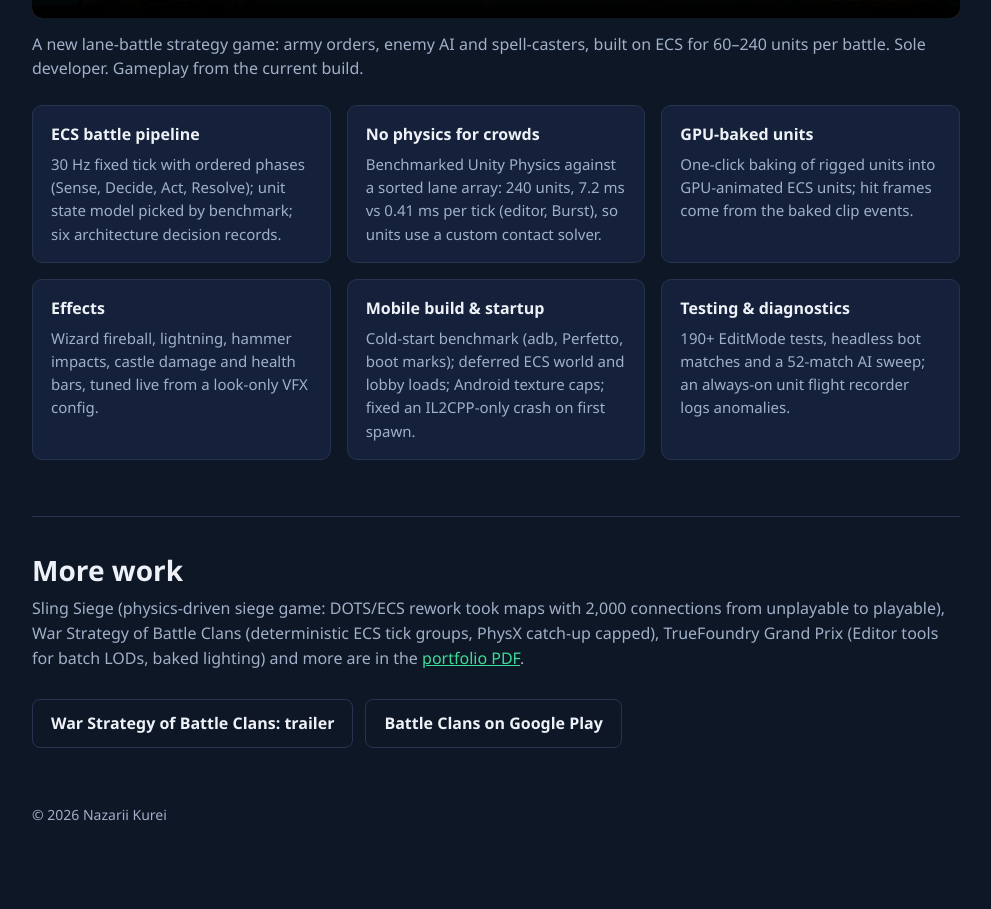
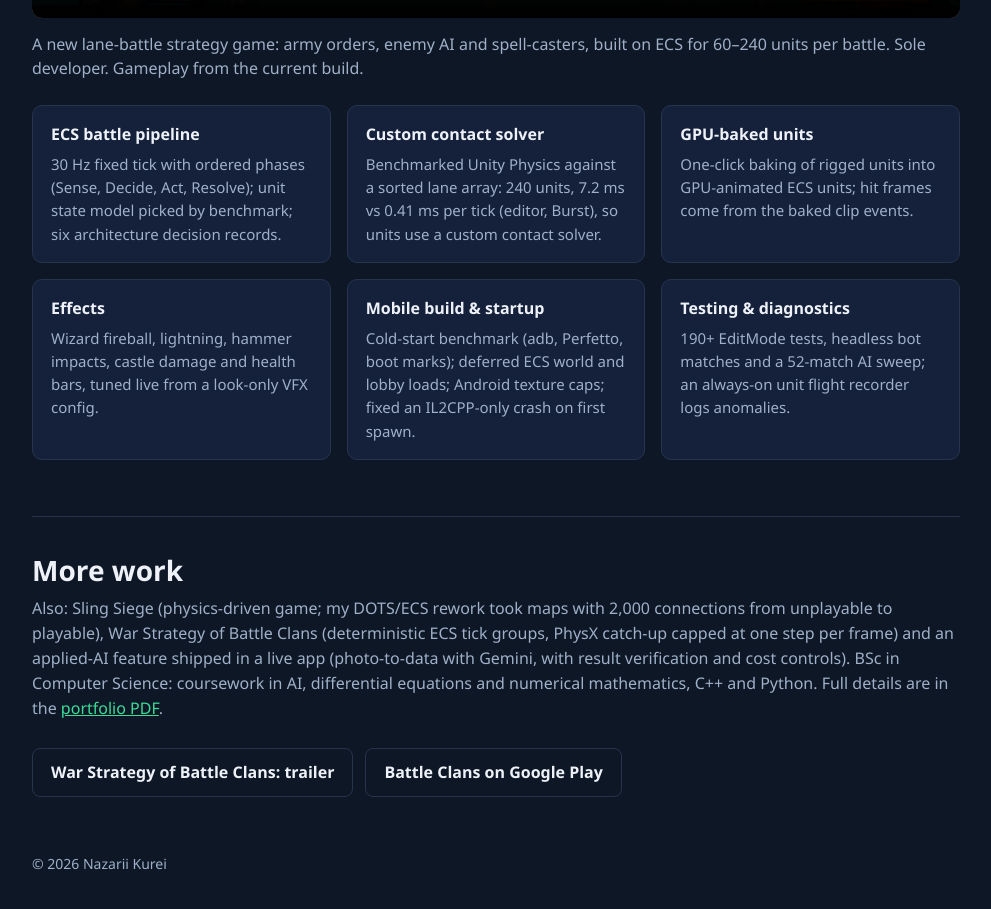
Before and after one commit to nazarii-kurei/nazarii-kurei.github.io, a plain HTML site: page 3/index.html in a window 1280 px wide. Shown: the part 965-1874 px from the top of the page, without its empty margins (144-1135 px from the left). Drawn offline with Linux system fonts and the light colour scheme; grey boxes are pictures that could not be loaded.

Commit message:
Page 3: reposition for simulation and physics-based AI
Co-Authored-By: Claude Opus 5.5 <noreply@anthropic.com>

```diff
--- a/3/index.html
+++ b/3/index.html
@@ -4,7 +4,7 @@
 <meta charset="utf-8">
 <meta name="viewport" content="width=device-width, initial-scale=1">
 <meta name="robots" content="noindex, nofollow">
-<title>Nazarii Kurei · Unity Developer</title>
+<title>Nazarii Kurei · Software Developer</title>
 <meta name="description" content="Nazarii Kurei, Unity developer: CV, portfolio and gameplay videos.">
 <style>
   :root {
@@ -45,7 +45,7 @@
 <main>
   <p class="eyebrow">Portfolio</p>
   <h1>Nazarii Kurei</h1>
-  <p class="lead">Unity Developer · Simulation &amp; physics gameplay · DOTS/ECS · Performance · Editor tools</p>
+  <p class="lead">Software Developer · Real-time simulation · Performance-critical C# · Physics &amp; AI agents</p>
   <p class="muted">Umeå, Sweden · right to work in Sweden · available on-site in Umeå</p>
   <div class="actions">
     <a class="btn primary" href="files/Nazarii_Kurei_Portfolio.pdf">Portfolio (PDF)</a>
@@ -64,7 +64,7 @@
     <p class="muted" style="margin-top:14px">A new lane-battle strategy game: army orders, enemy AI and spell-casters, built on ECS for 60–240 units per battle. Sole developer. Gameplay from the current build.</p>
     <div class="grid">
       <div class="card"><h3>ECS battle pipeline</h3><p>30 Hz fixed tick with ordered phases (Sense, Decide, Act, Resolve); unit state model picked by benchmark; six architecture decision records.</p></div>
-      <div class="card"><h3>No physics for crowds</h3><p>Benchmarked Unity Physics against a sorted lane array: 240 units, 7.2 ms vs 0.41 ms per tick (editor, Burst), so units use a custom contact solver.</p></div>
+      <div class="card"><h3>Custom contact solver</h3><p>Benchmarked Unity Physics against a sorted lane array: 240 units, 7.2 ms vs 0.41 ms per tick (editor, Burst), so units use a custom contact solver.</p></div>
       <div class="card"><h3>GPU-baked units</h3><p>One-click baking of rigged units into GPU-animated ECS units; hit frames come from the baked clip events.</p></div>
       <div class="card"><h3>Effects</h3><p>Wizard fireball, lightning, hammer impacts, castle damage and health bars, tuned live from a look-only VFX config.</p></div>
       <div class="card"><h3>Mobile build &amp; startup</h3><p>Cold-start benchmark (adb, Perfetto, boot marks); deferred ECS world and lobby loads; Android texture caps; fixed an IL2CPP-only crash on first spawn.</p></div>
@@ -74,7 +74,7 @@
 
   <section id="more">
     <h2>More work</h2>
-    <p class="muted">Sling Siege (physics-driven siege game: DOTS/ECS rework took maps with 2,000 connections from unplayable to playable), War Strategy of Battle Clans (deterministic ECS tick groups, PhysX catch-up capped), TrueFoundry Grand Prix (Editor tools for batch LODs, baked lighting) and more are in the <a href="files/Nazarii_Kurei_Portfolio.pdf">portfolio PDF</a>.</p>
+    <p class="muted">Also: Sling Siege (physics-driven game; my DOTS/ECS rework took maps with 2,000 connections from unplayable to playable), War Strategy of Battle Clans (deterministic ECS tick groups, PhysX catch-up capped at one step per frame) and an applied-AI feature shipped in a live app (photo-to-data with Gemini, with result verification and cost controls). BSc in Computer Science: coursework in AI, differential equations and numerical mathematics, C++ and Python. Full details are in the <a href="files/Nazarii_Kurei_Portfolio.pdf">portfolio PDF</a>.</p>
     <div class="actions">
       <a class="btn" href="https://www.youtube.com/watch?v=E7bZbBsHRw4">War Strategy of Battle Clans: trailer</a>
       <a class="btn" href="https://play.google.com/store/apps/details?id=com.OptorGroup.WarStrategyOfBattleClans">Battle Clans on Google Play</a>
```
Also changed, not shown: 2 other files.
